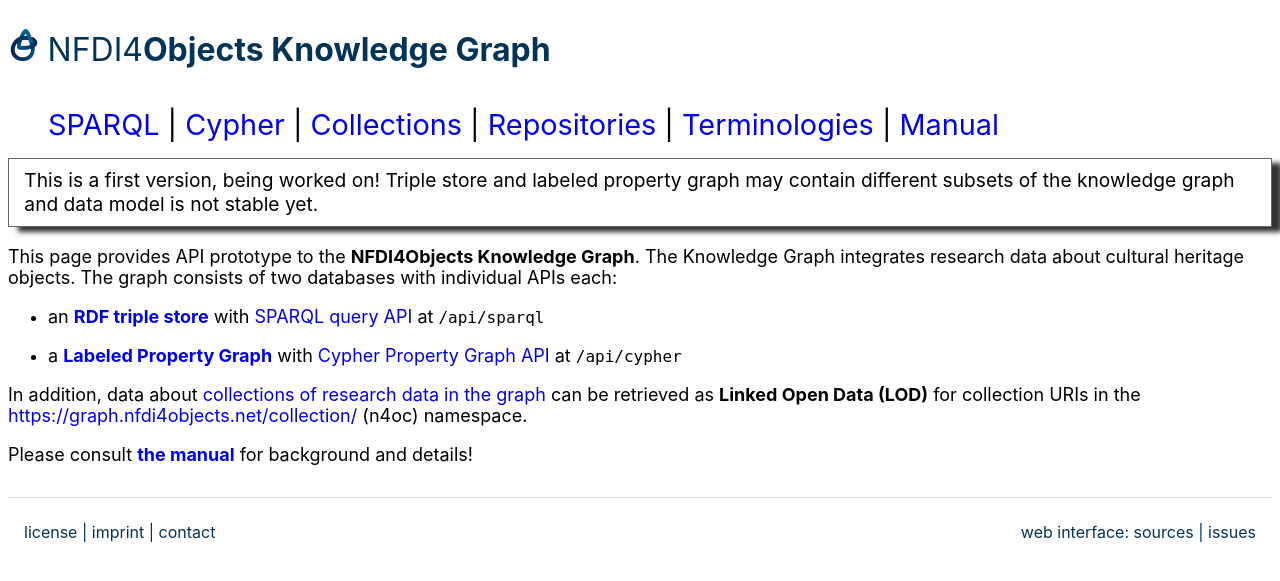
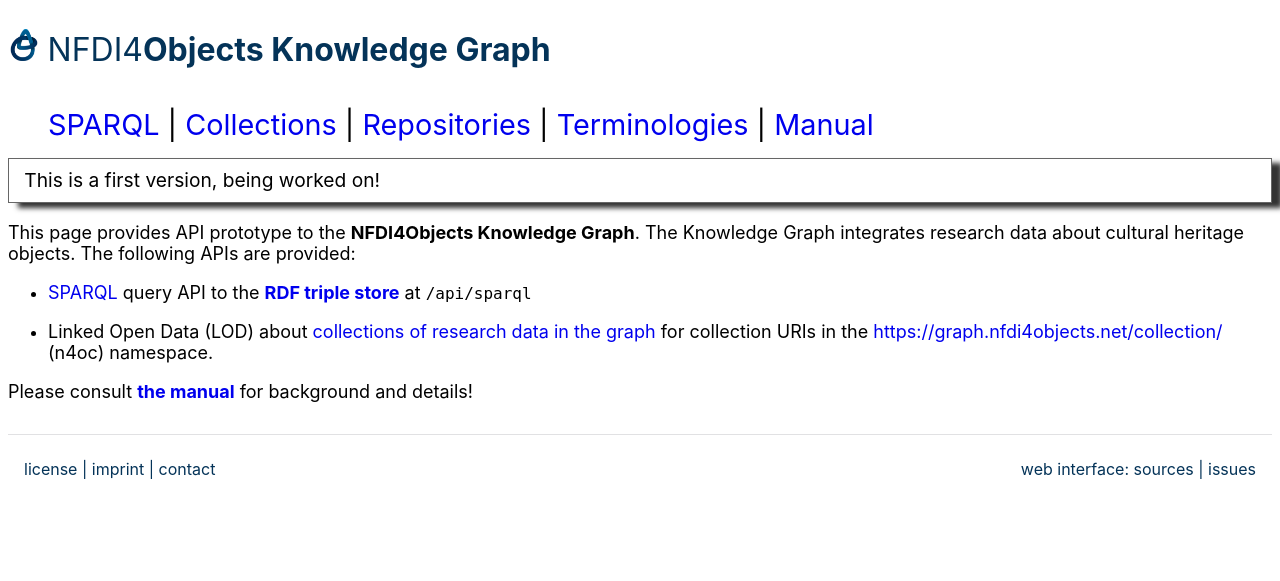
Before and after one commit to nfdi4objects/n4o-graph-apis, a Flask app: page / in a window 1280 px wide. Shown: the top 581 px of the page. Run offline with Flask 3, Linux system fonts and the light colour scheme; parts of the project's set-up code (start-up, migrations or seed data) failed here and were passed over.

Commit message:
Hide Cypher API as it is experimental for now

```diff
--- a/templates/base.html
+++ b/templates/base.html
@@ -34,13 +34,6 @@
             <a class="nav-link" href="{{url_for('sparql_form')}}">SPARQL</a>
           {% endif %}
         </li>
-        <li>
-           {% if request.path.startswith("/cypher") %}
-              <a class="nav-link selected" href="{{url_for('cypher_form')}}">Cypher</a>
-            {% else %}
-              <a class="nav-link" href="{{url_for('cypher_form')}}">Cypher</a>
-            {% endif %}
-        </li>
         <li class="nav-item">
           {% if request.path.startswith("/collection") %}
             <a class="nav-link selected" href="{{url_for('collection')}}">Collections</a>
@@ -62,6 +55,13 @@
             <a class="nav-link" href="{{url_for('terminology')}}">Terminologies</a>
           {% endif %}
         </li>
+        <!--li>
+           {% if request.path.startswith("/cypher") %}
+              <a class="nav-link selected" href="{{url_for('cypher_form')}}">Cypher</a>
+            {% else %}
+              <a class="nav-link" href="{{url_for('cypher_form')}}">Cypher</a>
+            {% endif %}
+        </li-->
         <li class="nav-item">
           <a class="nav-link" href="https://nfdi4objects.github.io/n4o-graph/">Manual</a>
         </li>
--- a/templates/cypher.html
+++ b/templates/cypher.html
@@ -11,8 +11,7 @@
     {% include 'examples.html' %}
   {% endif %}
 </div>
-  Cypher PG API endpoint <code>/api/cypher</code>
-  (see <a href="https://github.com/nfdi4objects/n4o-graph-apis?tab=readme-ov-file#property-graph-api">documentation</a>)
+  Experimental Cypher PG API endpoint <code>/api/cypher</code>
 </p>
 <div class="yasqe">
   <textarea id="cypherform">{{examples[0].query}}</textarea>
--- a/templates/index.html
+++ b/templates/index.html
@@ -3,36 +3,36 @@
 {% block content %}
   <p class="message">
     This is a first version, being worked on!
-    Triple store and labeled property graph may contain different subsets of the
-    knowledge graph and data model is not stable yet.
   </p>
 
   <p>
     This page provides API prototype to the <b>NFDI4Objects Knowledge Graph</b>. The
     Knowledge Graph integrates research data about cultural heritage objects.
-    The graph consists of two databases with individual APIs each:
+    The following APIs are provided:
   </p>
   <ul>
     <li>
       <p>
-        an <b><a href="sparql">RDF triple store</a></b>
-        with <a href="https://www.w3.org/TR/2013/REC-sparql11-protocol-20130321/#query-operation">SPARQL query API</a>
+        <a href="https://www.w3.org/TR/2013/REC-sparql11-protocol-20130321/#query-operation">SPARQL</a> query API
+        to the <b><a href="sparql">RDF triple store</a></b>
         at <code>/api/sparql</code>
       </p>
     </li>
     <li>
       <p>
-        a <b><a href="cypher">Labeled Property Graph</a></b>
-        with <a href="https://github.com/nfdi4objects/n4o-graph-apis#cypher-property-graph-api">Cypher Property Graph API</a>
+        Linked Open Data (LOD) about <a href="/collection/">collections of research data in the graph</a>
+        for collection URIs in the
+        <a href="https://graph.nfdi4objects.net/collection/">https://graph.nfdi4objects.net/collection/</a> (n4oc) namespace.
+      </p>
+    </li>
+    <!--li>
+      <p>
+        experimental <a href="https://github.com/nfdi4objects/n4o-graph-apis#cypher-property-graph-api">Cypher Property Graph API</a>
+        to a <b><a href="cypher">Labeled Property Graph</a></b>
         at <code>/api/cypher</code>
       </p>
-    </li>
+    </li-->
   </ul>
-  <p>
-    In addition, data about <a href="/collection/">collections of research data in the graph</a>
-    can be retrieved as <b>Linked Open Data (LOD)</b>
-    for collection URIs in the <a href="https://graph.nfdi4objects.net/collection/">https://graph.nfdi4objects.net/collection/</a> (n4oc) namespace.
-  </p>
   <p>
     Please consult <b><a href="https://nfdi4objects.github.io/n4o-graph/">the manual</a></b>
     for background and details!
```
